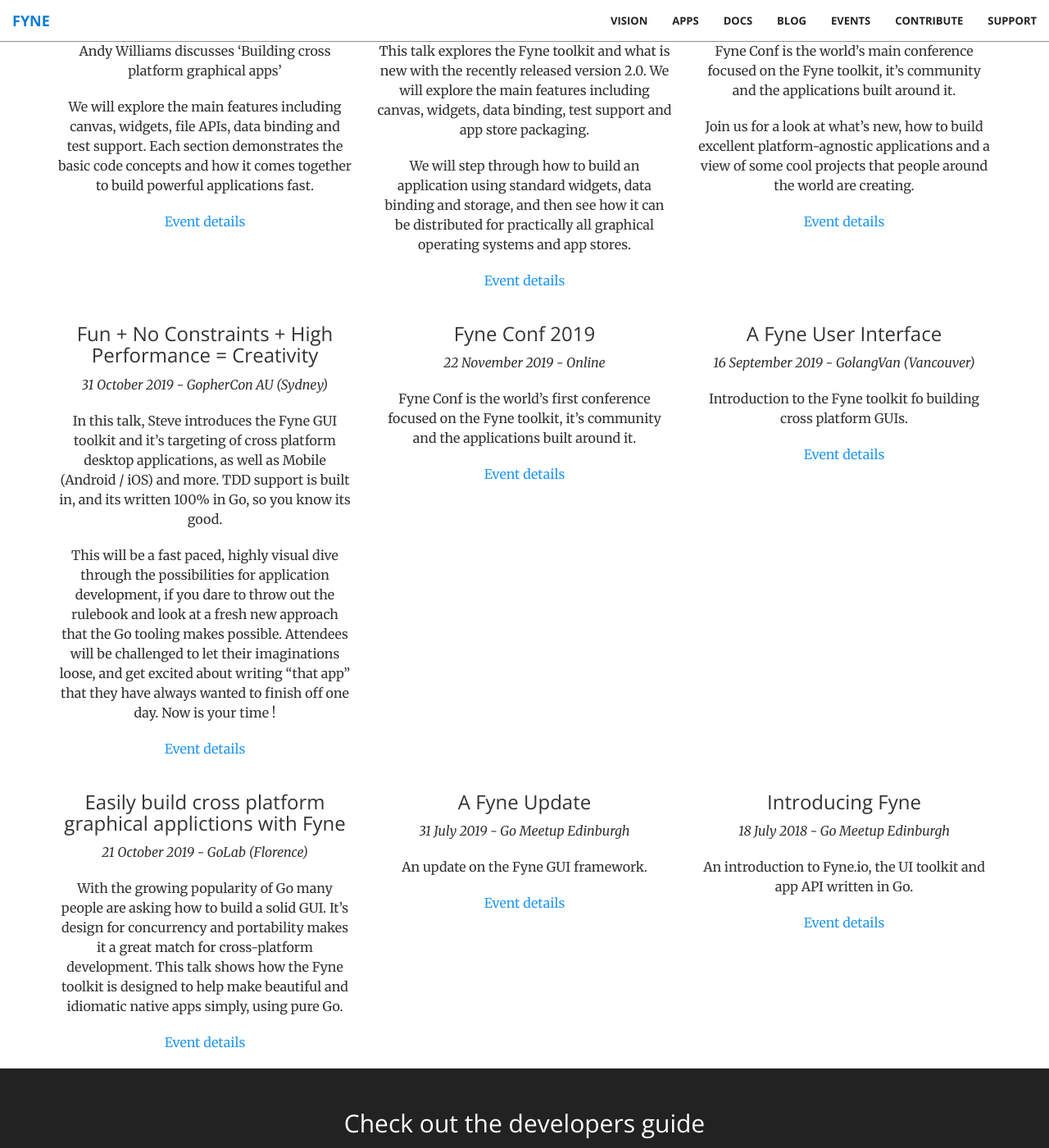
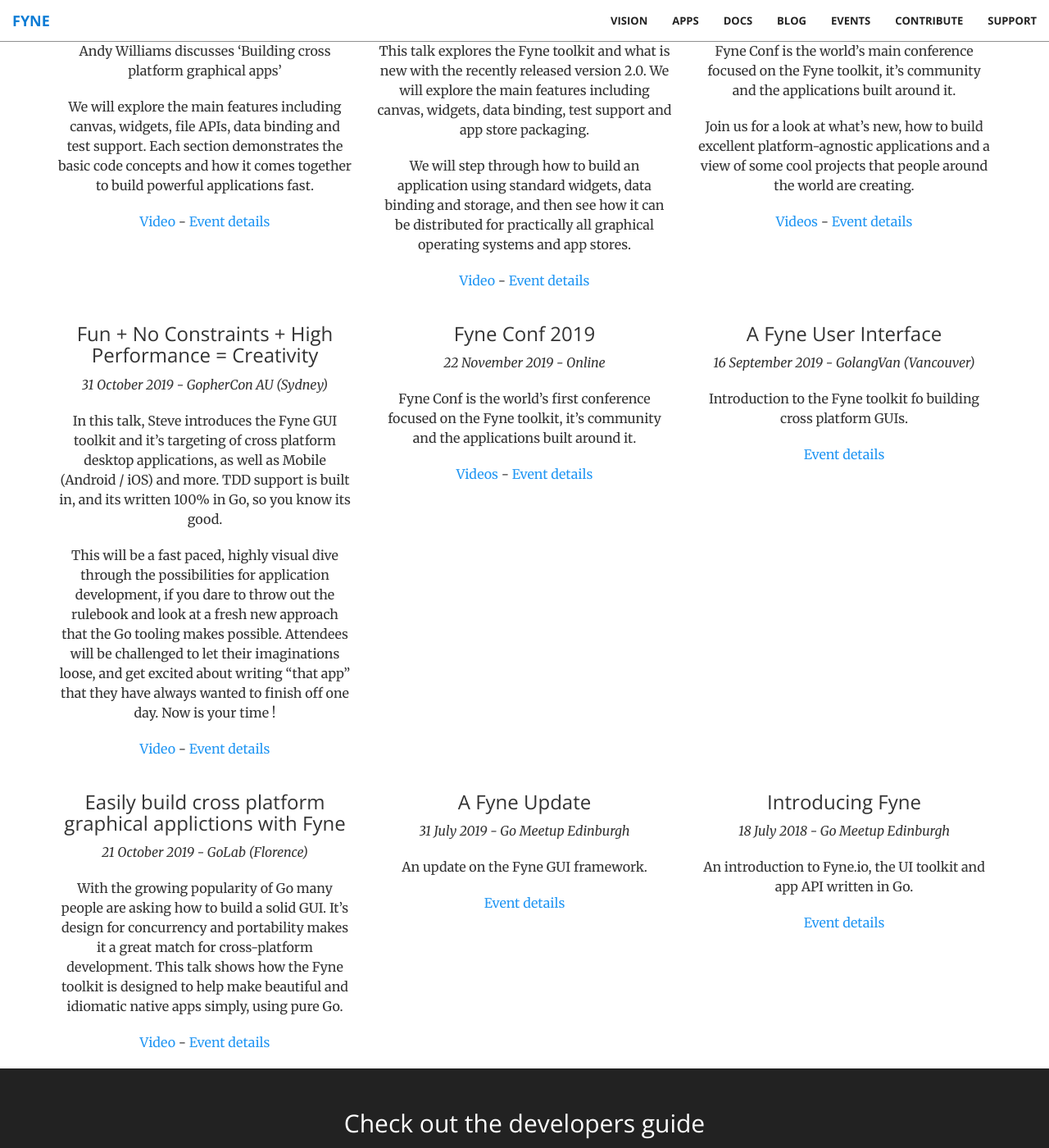
Before and after one commit to fyne-io/fyne-io.github.io, a Jekyll site: the page built from events/index.md, in a window 1280 px wide and 1400 px high, scrolled down 1155 px. Shown: the whole window at 82% size. Built offline with Jekyll 4.4.1, drawn with Linux system fonts in a browser that asks for light colours.

Commit message:
Add video links to past events when they are public

```diff
--- a/events/index.md
+++ b/events/index.md
@@ -78,6 +78,7 @@
 
 We will explore the main features including canvas, widgets, file APIs, data binding and test support. Each section demonstrates the basic code concepts and how it comes together to build powerful applications fast.
 
+[Video](https://www.youtube.com/watch?v=2HO_QwEixoY) -
 [Event details](https://www.meetup.com/Golang-London/events/277980998/)
 </div>
 
@@ -91,6 +92,7 @@
 
 We will step through how to build an application using standard widgets, data binding and storage, and then see how it can be distributed for practically all graphical operating systems and app stores.
 
+[Video](https://youtu.be/u59FDlJ-Ss0) -
 [Event details](https://fosdem.org/2021/schedule/event/goguifyne/)
 </div>
 
@@ -104,6 +106,7 @@
 Join us for a look at what's new, how to build excellent platform-agnostic applications and a view of some
 cool projects that people around the world are creating.
 
+[Videos](https://www.youtube.com/watch?v=0c2vsAiNxRk&list=PLjpijTpXl1_oqeLgMmAZE4l_2D7xtDzm0) -
 [Event details](https://conf.fyne.io/archive/2020)
 </div>
 
@@ -128,6 +131,7 @@
 challenged to let their imaginations loose, and get excited about writing
 "that app" that they have always wanted to finish off one day. Now is your time !
 
+[Video](https://youtu.be/_U_RlFoSuxc) -
 [Event details](https://gophercon.com.au/#speakers)
 </div>
 
@@ -138,6 +142,7 @@
 
 Fyne Conf is the world’s first conference focused on the Fyne toolkit, it’s community and the applications built around it.
 
+[Videos](https://www.youtube.com/watch?v=DmafJ1sQB_s&list=PLjpijTpXl1_ooanNa26bfNyWAjRPevh3V) -
 [Event details](https://conf.fyne.io/archive/2019)
 </div>
 
@@ -164,6 +169,7 @@
 
 With the growing popularity of Go many people are asking how to build a solid GUI. It’s design for concurrency and portability makes it a great match for cross-platform development. This talk shows how the Fyne toolkit is designed to help make beautiful and idiomatic native apps simply, using pure Go.
 
+[Video](https://youtu.be/jbsYrrNiqAs) -
 [Event details](https://golab.io/agenda/session/158941)
 </div>
 
```
